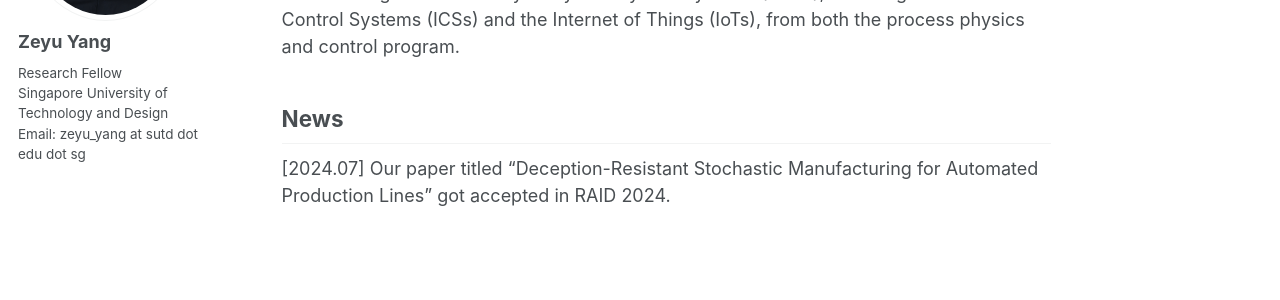
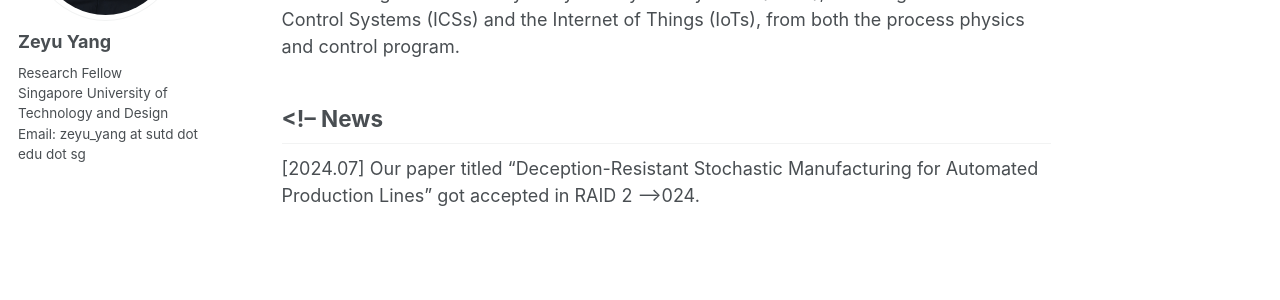
Before and after one commit to zeyuid/zeyuid.github.io, a Jekyll site: the page built from _pages/about.md, in a window 1280 px wide. Shown: the part 313-613 px from the top of the page. Built offline with Jekyll 4.4.1, drawn with Linux system fonts in a browser that asks for light colours.

Commit message:
add file

```diff
--- a/_pages/about.md
+++ b/_pages/about.md
@@ -21,6 +21,6 @@ I am working on the security of Cyber Physical Systems (CPSs), including the Ind
 CPS Security;\\
 State Estimation in Control System -->
 
-## News
+## <!-- News
 
-[2024.07] Our paper titled "Deception-Resistant Stochastic Manufacturing for Automated Production Lines" got accepted in RAID 2024.
+[2024.07] Our paper titled "Deception-Resistant Stochastic Manufacturing for Automated Production Lines" got accepted in RAID 2 -->024.
```
